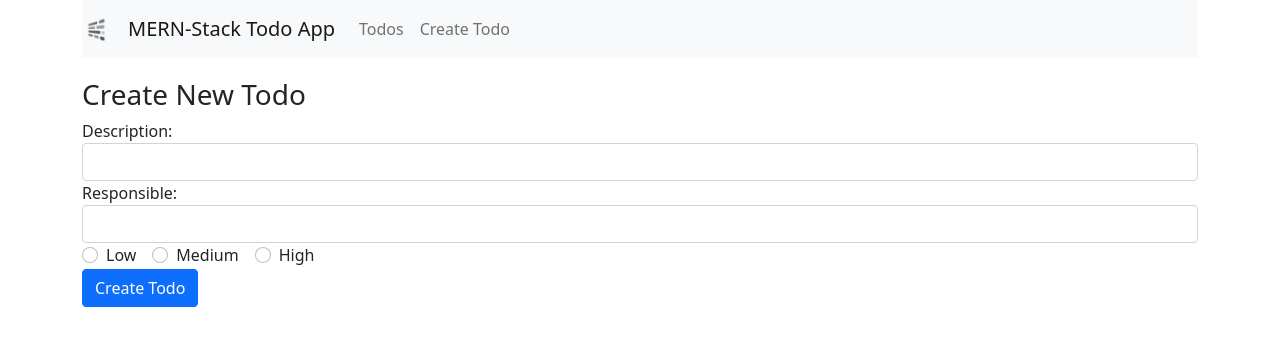
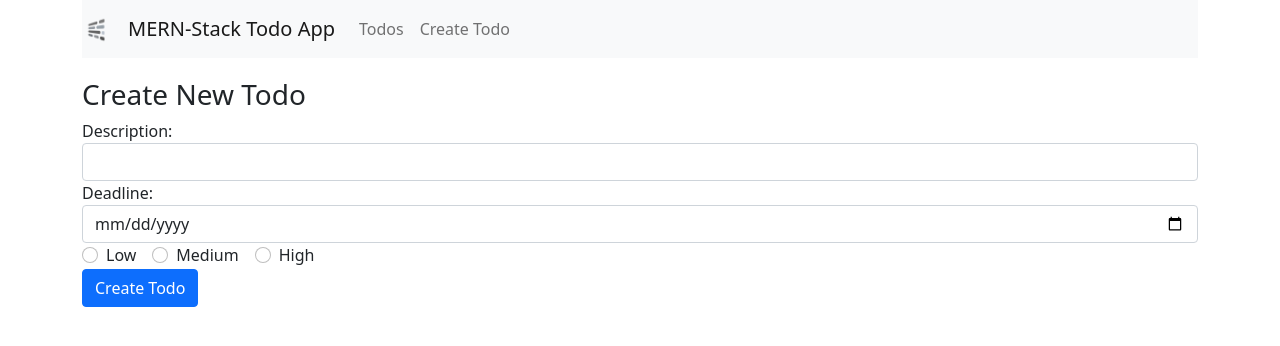
Before and after one commit to lavishabhambri/mernstack-todo-app, a React (Create React App) app in the folder client/: page /create in a window 1280 px wide. Shown: the top 346 px of the page. Built offline with nearby package versions, Linux system fonts and the light colour scheme.

Commit message:
Deadline format changed and update added

```diff
--- a/client/src/components/create-todo.component.js
+++ b/client/src/components/create-todo.component.js
@@ -9,14 +9,14 @@ export default class CreateTodo extends Component{
 
         // Binding to this object so that we can use the state object
         this.onChangeTodoDescription = this.onChangeTodoDescription.bind(this);
-        this.onChangeTodoResponsible = this.onChangeTodoResponsible.bind(this);
+        this.onChangeTodoDeadline = this.onChangeTodoDeadline.bind(this);
         this.onChangeTodoPriority = this.onChangeTodoPriority.bind(this);
         this.onSubmit = this.onSubmit.bind(this);
 
 
         this.state = {
             todo_description: '',   // Description of the todo-task
-            todo_responsible: '',   // Who is responsible for performing the task
+            todo_deadline: '',      // What is the deadline for performing the task
             todo_priority: '',      // Priority of the todo-task (low/medium/high)
             todo_completed: false   // Whether the task is completed or not
         }
@@ -30,9 +30,9 @@ export default class CreateTodo extends Component{
     }
 
 
-    onChangeTodoResponsible(e){
+    onChangeTodoDeadline(e){
         this.setState({
-            todo_responsible: e.target.value
+            todo_deadline: e.target.value
         })
     }
 
@@ -49,14 +49,14 @@ export default class CreateTodo extends Component{
         // Submit logic
         console.log('Form submitted');
         console.log(`Todo Description: ${this.state.todo_description}`);
-        console.log(`Todo Responsible: ${this.state.todo_responsible}`);
+        console.log(`Todo Deadline: ${this.state.todo_deadline}`);
         console.log(`Todo Priority: ${this.state.todo_priority}`);
         console.log(`Todo Completed: ${this.state.todo_completed}`);
 
         // Creating a new todo object
         const newTodo = {
             todo_description: this.state.todo_description,
-            todo_responsible: this.state.todo_responsible,
+            todo_deadline: this.state.todo_deadline,
             todo_priority: this.state.todo_priority,
             todo_completed: this.state.todo_completed
         }
@@ -69,7 +69,7 @@ export default class CreateTodo extends Component{
         // Resetting all the values
         this.setState({
             todo_description: '',
-            todo_responsible: '',
+            todo_deadline: '',
             todo_priority: '',
             todo_completed: false
         });
@@ -89,14 +89,17 @@ export default class CreateTodo extends Component{
                                 className="form-control"
                                 value={this.state.todo_description}
                                 onChange={this.onChangeTodoDescription}
+                                required
                                 />
                     </div>
                     <div className="form-group">
-                        <label>Responsible: </label>
-                        <input  type="text"
+                        <label>Deadline: </label>
+                        <input  type="date"
                                 className="form-control"
-                                value={this.state.todo_responsible}
-                                onChange={this.onChangeTodoResponsible}
+                                value={this.state.todo_deadline}
+                                onChange={this.onChangeTodoDeadline}
+                                required
+                                pattern="\d{1,2}/\d{1,2}/\d{4}"
                                 />
                     </div>
                     <div className="form-group">
@@ -109,6 +112,7 @@ export default class CreateTodo extends Component{
                                     // Checking if the priority = Low
                                     checked={this.state.todo_priority==='Low'}
                                     onChange={this.onChangeTodoPriority}
+                                    required
                                     />
                             <label className="form-check-label">Low</label>
                         </div>
@@ -121,6 +125,7 @@ export default class CreateTodo extends Component{
                                     // Checking if the priority = Medium
                                     checked={this.state.todo_priority==='Medium'}
                                     onChange={this.onChangeTodoPriority}
+                                    required
                                     />
                             <label className="form-check-label">Medium</label>
                         </div>
@@ -133,6 +138,7 @@ export default class CreateTodo extends Component{
                                     // Checking if the priority = High
                                     checked={this.state.todo_priority==='High'}
                                     onChange={this.onChangeTodoPriority}
+                                    required
                                     />
                             <label className="form-check-label">High</label>
                         </div>
--- a/client/src/components/edit-todo.component.js
+++ b/client/src/components/edit-todo.component.js
@@ -10,14 +10,14 @@ export default class EditTodo extends Component{
 
         // Binding this object so as to use state object
         this.onChangeTodoDescription = this.onChangeTodoDescription.bind(this);
-        this.onChangeTodoResponsible = this.onChangeTodoResponsible.bind(this);
+        this.onChangeTodoDeadline = this.onChangeTodoDeadline.bind(this);
         this.onChangeTodoPriority = this.onChangeTodoPriority.bind(this);
         this.onChangeTodoCompleted = this.onChangeTodoCompleted.bind(this);
         this.onSubmit = this.onSubmit.bind(this);
 
         this.state = {
             todo_description: '',
-            todo_responsible: '',
+            todo_deadline: '',
             todo_priority: '',
             todo_completed: false  // initially tood is not completed
         }
@@ -29,7 +29,7 @@ export default class EditTodo extends Component{
             .then(response => {
                 this.setState({
                     todo_description: response.data.todo_description,
-                    todo_responsible: response.data.todo_responsible,
+                    todo_deadline: response.data.todo_deadline,
                     todo_priority: response.data.todo_priority,
                     todo_completed: response.data.todo_completed
                 })
@@ -46,9 +46,9 @@ export default class EditTodo extends Component{
         });
     }
 
-    onChangeTodoResponsible(e) {
+    onChangeTodoDeadline(e) {
         this.setState({
-            todo_responsible: e.target.value
+            todo_deadline: e.target.value
         });
     }
 
@@ -65,16 +65,20 @@ export default class EditTodo extends Component{
     }
 
     onSubmit(e) {
+        // Preventing the default action of browser on submitting a form
         e.preventDefault();
+
+        // Creating updated object
         const obj = {
             todo_description: this.state.todo_description,
-            todo_responsible: this.state.todo_responsible,
+            todo_deadline: this.state.todo_deadline,
             todo_priority: this.state.todo_priority,
             todo_completed: this.state.todo_completed
         };
         axios.post('http://localhost:4000/todos/update/'+this.props.match.params.id, obj)
             .then(res => console.log(res.data));
 
+        // navigate user to home
         this.props.history.push('/');
     }
 
@@ -93,11 +97,12 @@ export default class EditTodo extends Component{
                                 />
                     </div>
                     <div className="form-group">
-                        <label>Responsible: </label>
-                        <input  type="text"
+                        <label>Deadline: </label>
+                        <input  type="date"
                                 className="form-control"
-                                value={this.state.todo_responsible}
-                                onChange={this.onChangeTodoResponsible}
+                                value={this.state.todo_deadline}
+                                onChange={this.onChangeTodoDeadline}
+                                pattern="\d{1,2}/\d{1,2}/\d{4}"
                                 />
                     </div>
                     <div className="form-group">
--- a/client/src/components/todos-list.component.js
+++ b/client/src/components/todos-list.component.js
@@ -7,7 +7,7 @@ const Todo = props => (
     <tr>
         {/* Applying the completed class only if it is completed, else no class */}
         <td className={props.todo.todo_completed ? 'completed' : ''}>{props.todo.todo_description}</td>
-        <td className={props.todo.todo_completed ? 'completed' : ''}>{props.todo.todo_responsible}</td>
+        <td className={props.todo.todo_completed ? 'completed' : ''}>{props.todo.todo_deadline}</td>
         <td className={props.todo.todo_completed ? 'completed' : ''}>{props.todo.todo_priority}</td>
         <td>
             <Link to={"/edit/"+props.todo._id}>Edit</Link>
@@ -33,6 +33,17 @@ export default class TodosList extends Component{
             })
     }
 
+    // For updating the completed items instantly
+    componentDidUpdate() {
+        axios.get('http://localhost:4000/todos/')
+        .then(response => {
+            this.setState({todos: response.data});
+        })
+        .catch(function (error) {
+            console.log(error);
+        })
+    }
+
     todoList() {
         return this.state.todos.map(function(currentTodo, i) {
             return <Todo todo={currentTodo} key={i} />;
@@ -48,7 +59,7 @@ export default class TodosList extends Component{
                     <thead>
                         <tr>
                             <th>Description</th>
-                            <th>Responsible</th>
+                            <th>Deadline</th>
                             <th>Priority</th>
                             <th>Actions</th>
                         </tr>
```
Also changed, not shown: 2 other files (tests, documents, lock files or other folders).
